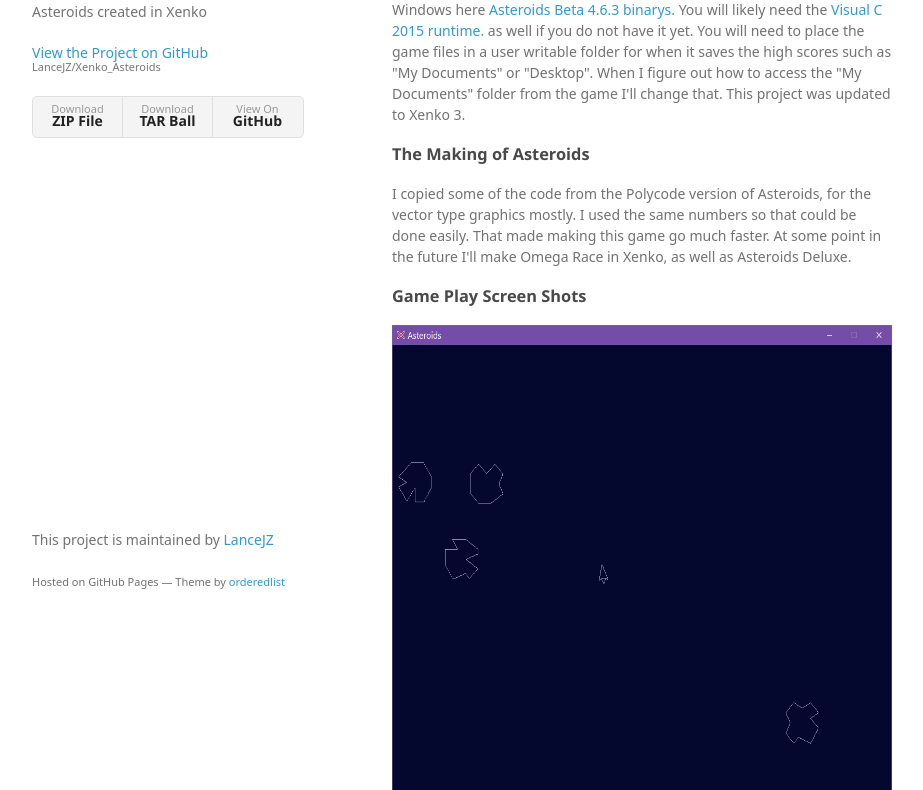
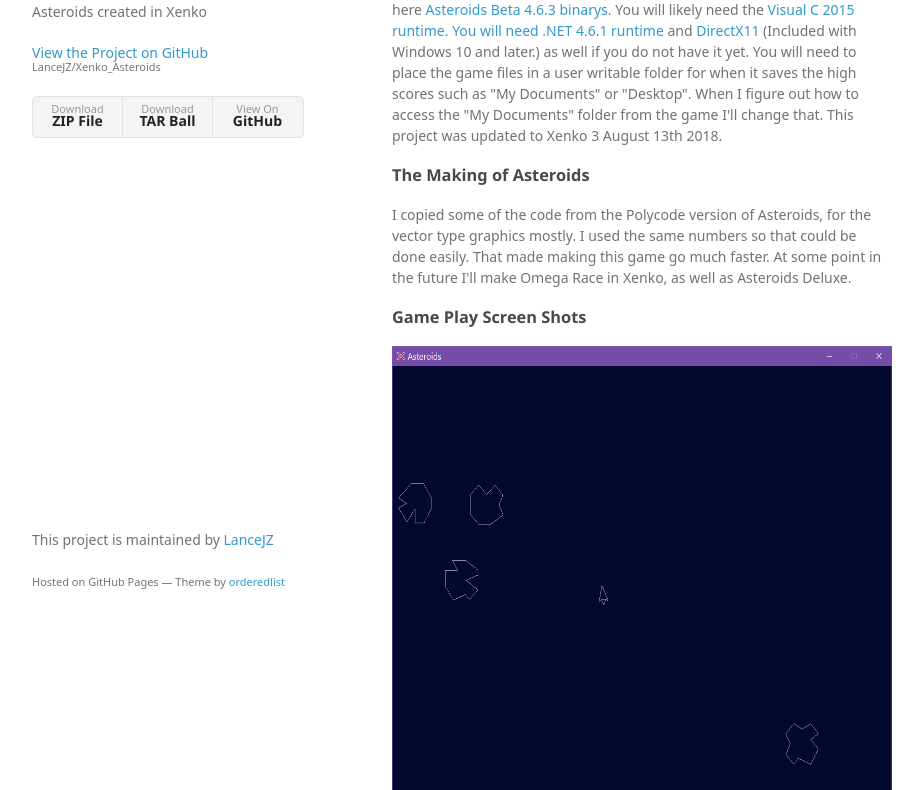
Before and after one commit to LanceJZ/Xenko_Asteroids, a plain HTML site: page index.html in a window 1280 px wide. Shown: the part 139-929 px from the top of the page, without its empty margins (178-1101 px from the left). Drawn offline with Linux system fonts and the light colour scheme; a web font is replaced by a local one.

Commit message:
Updated web page.

```diff
--- a/index.html
+++ b/index.html
@@ -35,7 +35,7 @@
         <h3>
 <a id="welcome" class="anchor" href="#welcome" aria-hidden="true"><span aria-hidden="true" class="octicon octicon-link"></span></a>Welcome to my GitHub Page for Asteroids in Xenko.</h3>
 
-<p>This is my remake of Asteroids by Atari from 1979. I used <a href="http://xenko.com/">Xenko</a> 1.9.2 to make this version. You can download the binary that was compiled for Windows here <a href="https://github.com/LanceJZ/Xenko_Asteroids/blob/master/Asteroids.zip">Asteroids Beta 4.6.3 binarys.</a> You will likely need the <a href="https://www.microsoft.com/en-us/download/details.aspx">Visual C 2015 runtime.</a> as well if you do not have it yet. You will need to place the game files in a user writable folder for when it saves the high scores such as "My Documents" or "Desktop". When I figure out how to access the "My Documents" folder from the game I'll change that. This project was updated to Xenko 3.</p>
+<p>This is my remake of Asteroids by Atari from 1979. I used <a href="http://xenko.com/">Xenko 3</a> to make this version. You can download the binary that was compiled for Windows here <a href="https://github.com/LanceJZ/Xenko_Asteroids/blob/master/Asteroids.zip">Asteroids Beta 4.6.3 binarys.</a> You will likely need the <a href="https://www.microsoft.com/en-us/download/details.aspx">Visual C 2015 runtime. You will need <a href="https://www.microsoft.com/en-us/download/details.aspx?id=49981">.NET 4.6.1 runtime</a> and <a href="https://www.microsoft.com/en-us/download/details.aspx?id=17431">DirectX11</a> (Included with Windows 10 and later.)</a> as well if you do not have it yet. You will need to place the game files in a user writable folder for when it saves the high scores such as "My Documents" or "Desktop". When I figure out how to access the "My Documents" folder from the game I'll change that. This project was updated to Xenko 3 August 13th 2018.</p>
 
 <h3>
 <a id="making-of" class="anchor" href="#making-of" aria-hidden="true"><span aria-hidden="true" class="octicon octicon-link"></span></a>The Making of Asteroids</h3>
```
Also changed, not shown: 1 other file.
